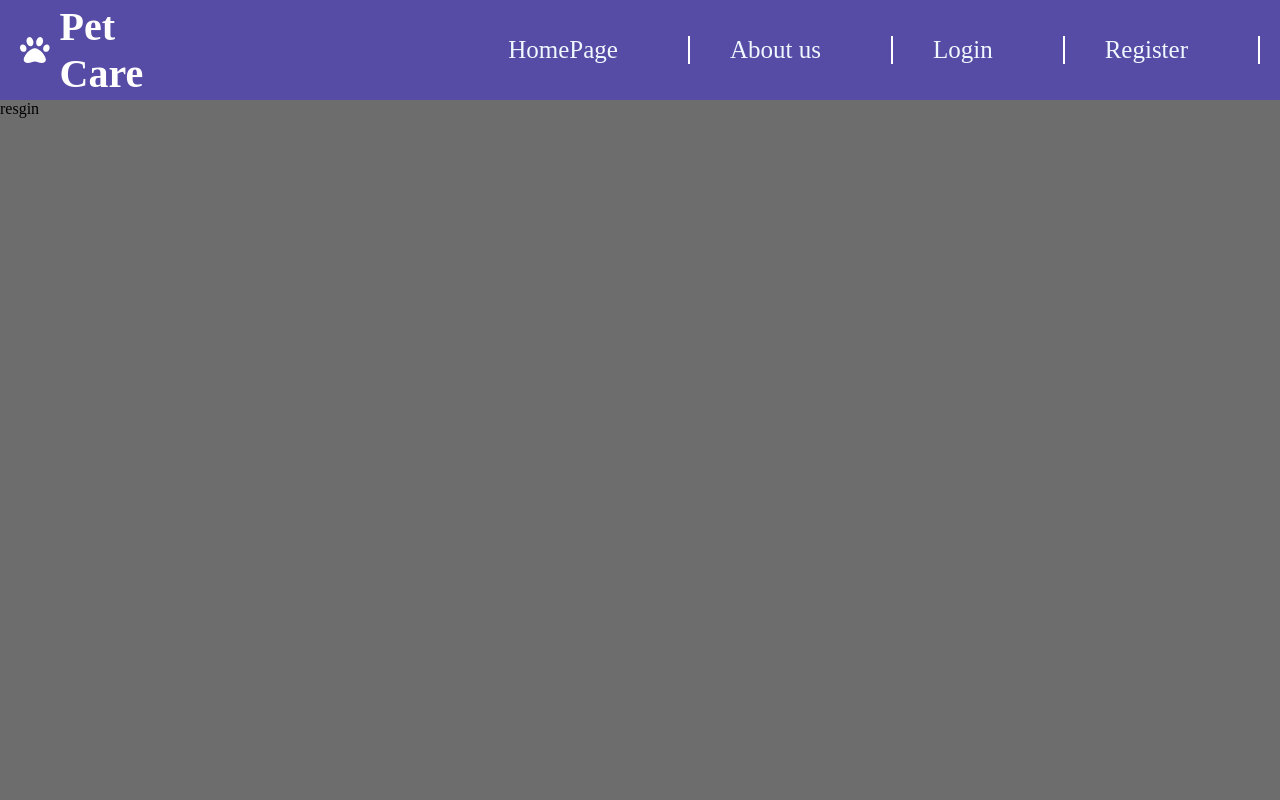
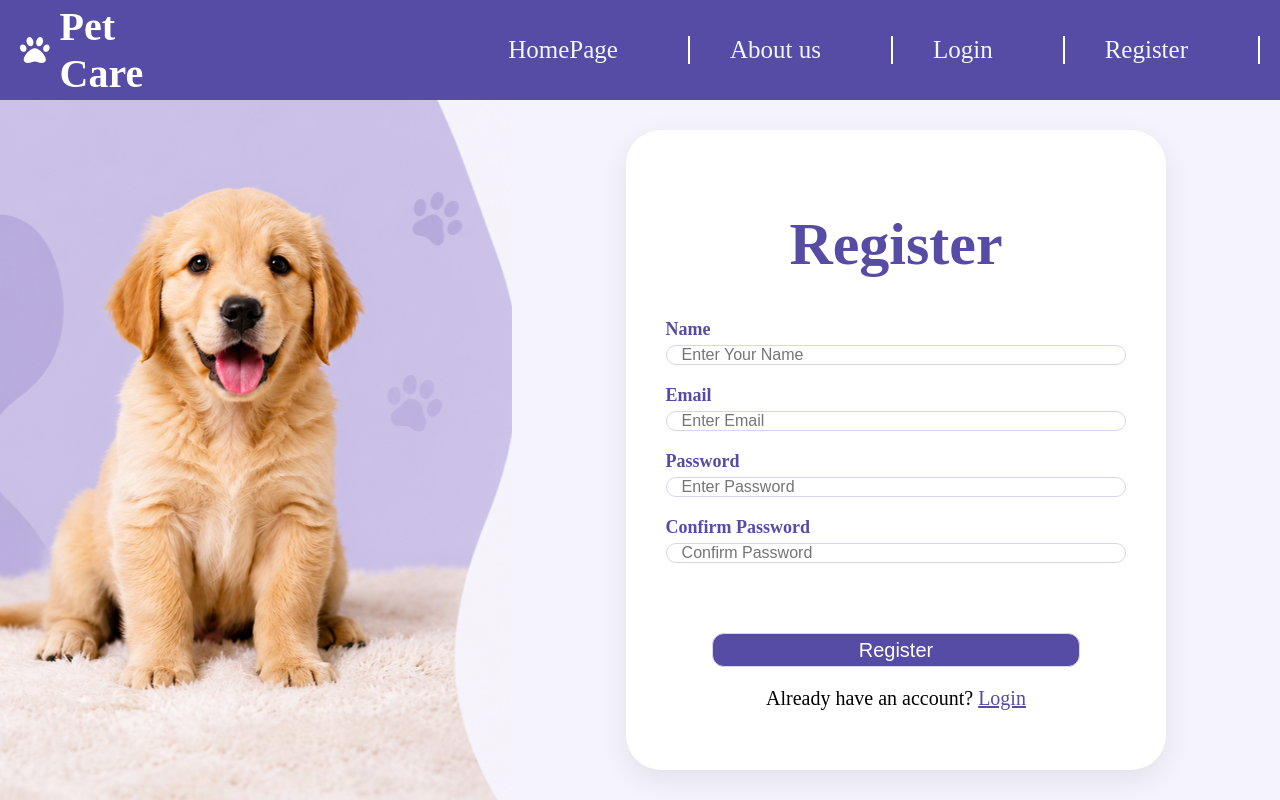
Before and after one commit to mhmdkhateeb74/Pet-CareClient, a React (Vite) app: page /Register in a window 1280 px wide. Built offline with nearby package versions, Linux system fonts and the light colour scheme.

Commit message:
Add register page and connect registration API

```diff
--- /dev/null
+++ b/src/_Features/Register/apiHook.js
@@ -0,0 +1,28 @@
+import {useMutation} from "@tanstack/react-query";
+import {RegisterUserApi} from "./apiRegister";
+import { useNavigate } from "react-router-dom";
+
+function useRegisterUser() {
+    const Navigate=useNavigate();
+
+    const {isLoading:IsRegister, mutate:RegisterUser} = useMutation(
+        {
+            mutationFn: RegisterUserApi,
+            onError: async (err) => {
+                console.log("err", err)
+            },
+            onSuccess: (data)=>{
+                console.log(data);
+                localStorage.setItem("token", data.token);
+                localStorage.setItem("user", JSON.stringify(data.user));
+                Navigate("/Login");
+
+            },
+        }
+    );
+
+    return {IsRegister, RegisterUser};
+}
+
+
+export {useRegisterUser};
--- /dev/null
+++ b/src/_Features/Register/apiRegister.js
@@ -0,0 +1,30 @@
+
+import {backURL} from "../../var";
+const section = "US";
+
+async function RegisterUserApi(formData)
+{
+
+    let url=`${backURL}/${section}/Add`;
+    console.log(url)
+    const strToSend = JSON.stringify(formData);
+    const response = await fetch(url, {
+        method: 'POST',
+        headers: {
+            'accept': 'application/json',
+            'Content-Type': 'application/json'
+        },
+        body: strToSend,
+        credentials: 'include'
+    });
+
+    if (!response.ok) {
+        throw new Error(`HTTP error! status: ${response.status}`);
+    }
+
+    return response.json();
+}
+
+export{
+    RegisterUserApi,
+}
--- a/src/_Features/Register/register.jsx
+++ b/src/_Features/Register/register.jsx
@@ -1,9 +1,209 @@
-import React from 'react'
+import loginpic from "../../assets/loginpic.png";
+import React, { useState } from "react";
+import { Link } from "react-router-dom";
+import { useRegisterUser } from "./apiHook";
 
 function Register() {
-  return (
-    <div>resgin</div>
-  )
+
+    const { IsRegister, RegisterUser } = useRegisterUser();
+
+    const [formData, setFormData] = useState({
+        name: "",
+        email: "",
+        password: "",
+        confirmPassword: ""
+    });
+
+    const handleChange = (e) => {
+        const { name, value } = e.target;
+
+        setFormData(prevData => ({
+            ...prevData,
+            [name]: value
+        }));
+    };
+
+    const handleSubmit = (e) => {
+        e.preventDefault();
+
+        if (formData.password !== formData.confirmPassword) {
+            alert("Passwords do not match");
+            return;
+        }
+
+        RegisterUser({
+            name: formData.name,
+            email: formData.email,
+            password: formData.password
+        });
+    };
+
+    return (
+        <>
+            <div style={styles.maindiv}>
+
+                <div style={styles.divpic}>
+                    <img
+                        src={loginpic}
+                        style={styles.img}
+                        alt="Pet Care"
+                    />
+                </div>
+
+                <div style={styles.registerDiv}>
+
+                    <div style={styles.registerForm}>
+
+                        <h1 style={styles.h1}>Register</h1>
+
+                        <label style={styles.label}>Name</label>
+                        <input
+                            name="name"
+                            onChange={handleChange}
+                            style={styles.input}
+                            type="text"
+                            placeholder="Enter Your Name"
+                        />
+
+                        <label style={styles.label}>Email</label>
+                        <input
+                            name="email"
+                            onChange={handleChange}
+                            style={styles.input}
+                            type="email"
+                            placeholder="Enter Email"
+                        />
+
+                        <label style={styles.label}>Password</label>
+                        <input
+                            name="password"
+                            onChange={handleChange}
+                            style={styles.input}
+                            type="password"
+                            placeholder="Enter Password"
+                        />
+
+                        <label style={styles.label}>Confirm Password</label>
+                        <input
+                            name="confirmPassword"
+                            onChange={handleChange}
+                            style={styles.input}
+                            type="password"
+                            placeholder="Confirm Password"
+                        />
+
+                        <button
+                            onClick={handleSubmit}
+                            style={styles.button}
+                        >
+                            Register
+                        </button>
+
+                        <p style={{ fontSize: "20px" }}>
+                            Already have an account?{" "}
+                            <Link
+                                style={{ color: "#564BA5" }}
+                                to="/Login"
+                            >
+                                Login
+                            </Link>
+                        </p>
+
+                    </div>
+
+                </div>
+
+            </div>
+        </>
+    );
 }
 
-export default Register
+export default Register;
+
+
+const styles = {
+
+    maindiv: {
+        display: "flex",
+        alignItems: "center",
+        justifyContent: "center",
+        height: "calc(100vh - 100px)",
+        width: "100%"
+    },
+
+    divpic: {
+        width: "40%",
+        height: "100%",
+        display: "flex",
+        alignItems: "center",
+        justifyContent: "center"
+    },
+
+    registerDiv: {
+        width: "60%",
+        height: "100%",
+        display: "flex",
+        alignItems: "center",
+        justifyContent: "center",
+        backgroundColor: "#F5F3FB"
+    },
+
+    registerForm: {
+        width: "60%",
+        height: "80%",
+        backgroundColor: "white",
+        borderRadius: "35px",
+        padding: "40px",
+        boxShadow: "0 10px 30px rgba(0,0,0,0.08)",
+        display: "flex",
+        flexDirection: "column",
+        alignItems: "center"
+    },
+
+    img: {
+        width: "100%",
+        height: "100%",
+        objectFit: "cover"
+    },
+
+    h1: {
+        color: "#564BA5",
+        fontSize: "60px",
+        fontWeight: "bold",
+        alignSelf: "center"
+    },
+
+    label: {
+        width: "100%",
+        color: "#564BA5",
+        fontSize: "18px",
+        fontWeight: "bold",
+        marginBottom: "5px"
+    },
+
+    input: {
+        width: "100%",
+        height: "50px",
+        border: "1px solid #D9D3EE",
+        borderRadius: "12px",
+        padding: "0 15px",
+        fontSize: "16px",
+        outline: "none",
+        marginBottom: "20px",
+        boxSizing: "border-box"
+    },
+
+    button: {
+        width: "80%",
+        height: "100px",
+        border: "1px solid #D9D3EE",
+        borderRadius: "12px",
+        padding: "0 15px",
+        fontSize: "20px",
+        outline: "none",
+        marginTop: "50px",
+        color: "white",
+        backgroundColor: "#564BA5"
+    }
+
+};
```
